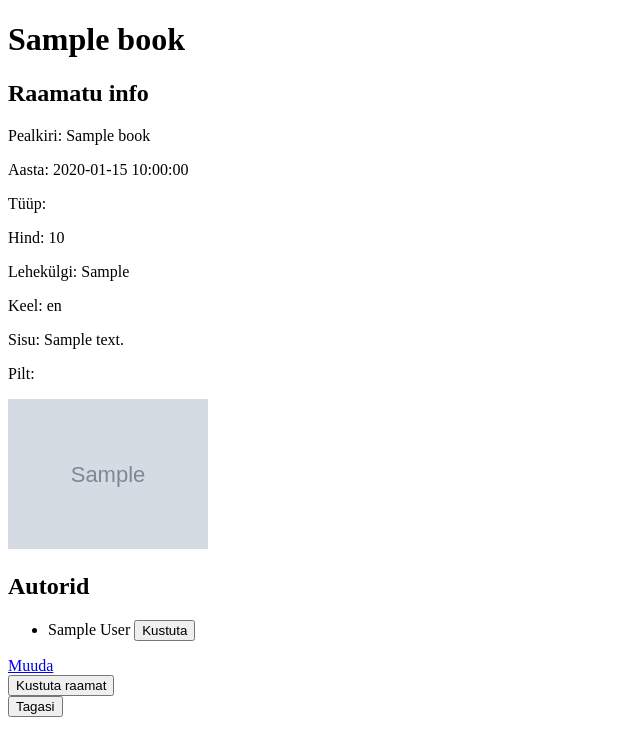
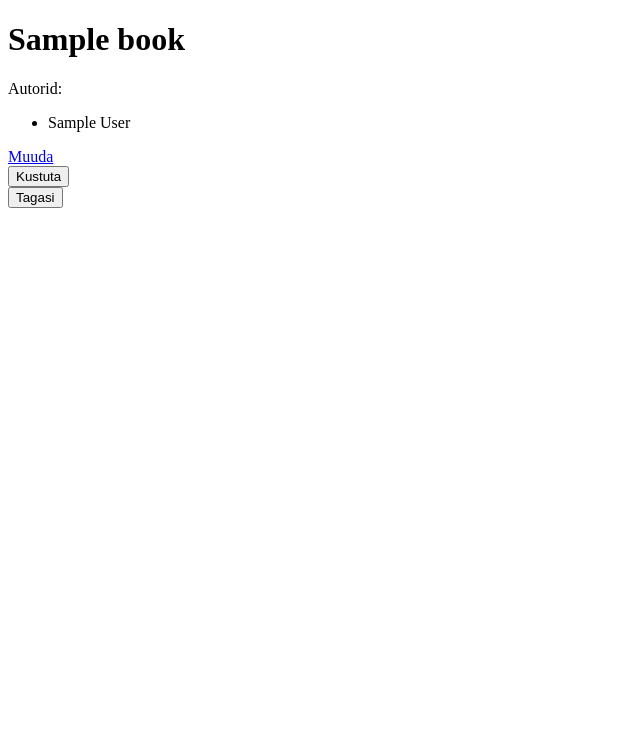
Before and after one commit to Sorel-Haller/ta24-books, a PHP site: page /book.php?id=1 in a window 1280 px wide. Shown: the top 756 px of the page, without its empty margins (0-640 px from the left). Run offline with PHP 8.4, Linux system fonts and the light colour scheme; tables that the repository leaves empty or names only in its code hold one stand-in row (values such as "Sample post"); grey boxes marked "Sample" are stand-in pictures.

Commit message:
Refactor book.php for improved readability and structure

```diff
--- a/book.php
+++ b/book.php
@@ -1,100 +1,24 @@
 <?php
+
 require_once('./connection.php');
 
-// Check if a book ID is provided
-if (!isset($_GET['id']) || !$_GET['id']) {
+if ( !isset($_GET['id']) || !$_GET['id'] ) {
     echo 'Viga: raamatut ei leitud!';
     exit();
 }
 
-$id = (int)$_GET['id'];
+$id = $_GET['id'];
 
-// ------------------------
-// Handle author deletion
-// ------------------------
-if ($_SERVER['REQUEST_METHOD'] === 'POST' && isset($_POST['delete_author'])) {
-    $delete_author_id = (int)$_POST['delete_author'];
-
-    // Remove the link between the book and the author
-    $stmt = $pdo->prepare('DELETE FROM book_authors WHERE book_id = :book_id AND author_id = :author_id');
-    $stmt->execute([
-        'book_id' => $id,
-        'author_id' => $delete_author_id
-    ]);
-
-    // Optional: delete the author if they have no other books
-    $stmt = $pdo->prepare('SELECT COUNT(*) FROM book_authors WHERE author_id = :author_id');
-    $stmt->execute(['author_id' => $delete_author_id]);
-    if ($stmt->fetchColumn() == 0) {
-        $stmt = $pdo->prepare('DELETE FROM authors WHERE id = :id');
-        $stmt->execute(['id' => $delete_author_id]);
-    }
-
-    header("Location: book.php?id=$id");
-    exit();
-}
-
-// ------------------------
-// Handle adding a new author
-// ------------------------
-if ($_SERVER['REQUEST_METHOD'] === 'POST' && isset($_POST['add_author'])) {
-    if (!empty($_POST['first_name']) && !empty($_POST['last_name'])) {
-        // Add author
-        $stmt = $pdo->prepare('INSERT INTO authors (first_name, last_name) VALUES (:first_name, :last_name)');
-        $stmt->execute([
-            'first_name' => $_POST['first_name'],
-            'last_name' => $_POST['last_name']
-        ]);
-
-        // Link author to book
-        $author_id = $pdo->lastInsertId();
-        $stmt = $pdo->prepare('INSERT INTO book_authors (book_id, author_id) VALUES (:book_id, :author_id)');
-        $stmt->execute([
-            'book_id' => $id,
-            'author_id' => $author_id
-        ]);
-
-        echo "<p>Autor lisatud!</p>";
-    }
-}
-if ($_SERVER['REQUEST_METHOD'] === 'POST' && isset($_POST['edit_book'])) {
-    $stmt = $pdo->prepare('UPDATE books SET title = :title, release_date = :release_date, type = :type, price = :price WHERE id = :id');
-    $stmt->execute([
-        'title' => $_POST['title'],
-        'release_date' => $_POST['release_date'],
-        'type' => $_POST['type'],
-        'price' => $_POST['price'],
-        'language' => $_POST['language'],
-        'summary' => $_POST['summary'],
-        'pages' => $_POST['pages'],
-        'id' => $id
-    ]);
-
-    // Optional: show a success message
-    echo "<p>Raamat uuendatud!</p>";
-
-    // Refresh page to show updated info
-    header("Location: book.php?id=$id");
-    exit();
-}
-// ------------------------
-// Fetch book info
-// ------------------------
 $stmt = $pdo->prepare('SELECT * FROM books WHERE id = :id');
 $stmt->execute(['id' => $id]);
 $book = $stmt->fetch();
 
-// ------------------------
-// Fetch authors for this book
-// ------------------------
-$stmt = $pdo->prepare('
-    SELECT a.id, a.first_name, a.last_name
-    FROM book_authors ba
-    LEFT JOIN authors a ON ba.author_id = a.id
-    WHERE ba.book_id = :book_id
-');
+$stmt = $pdo->prepare('SELECT first_name, last_name FROM book_authors ba LEFT JOIN authors a ON ba.author_id = a.id WHERE book_id = :book_id;');
 $stmt->execute(['book_id' => $id]);
 $authors = $stmt->fetchAll();
+
+// var_dump($authors);
+
 ?>
 
 <!DOCTYPE html>
@@ -102,53 +26,29 @@ $authors = $stmt->fetchAll();
 <head>
     <meta charset="UTF-8">
     <meta name="viewport" content="width=device-width, initial-scale=1.0">
-    <title><?= htmlspecialchars($book['title']) ?></title>
+    <title><?= $book['title']; ?></title>
 </head>
 <body>
-    <h1><?= htmlspecialchars($book['title']) ?></h1>
+    <h1><?= $book['title']; ?></h1>
 
-    <!-- Book Info (Read-only) -->
-    <h2>Raamatu info</h2>
-    <p>Pealkiri: <?= htmlspecialchars($book['title']) ?></p>
-    <p>Aasta: <?= htmlspecialchars($book['release_date']) ?></p>
-    <p>Tüüp: <?= htmlspecialchars($book['type']) ?></p>
-    <p>Hind: <?= htmlspecialchars($book['price']) ?></p>
-    <p>Lehekülgi: <?= htmlspecialchars($book['pages']) ?></p>
-    <p>Keel: <?= htmlspecialchars($book['language']) ?></p>
-    <p>Sisu: <?= htmlspecialchars($book['summary']) ?></p>
-    <?php if (!empty($book['cover_path'])): ?>
-        <p>Pilt:</p>
-        <img src="<?= htmlspecialchars($book['cover_path']) ?>" alt="<?= htmlspecialchars($book['title']) ?>" style="max-width:200px; height:auto;">
-    <?php else: ?>
-        <p>Puudub pilt</p>
-    <?php endif; ?>
+    Autorid:
+    <ul>
+<?php foreach ( $authors as $author ) { ?>
+    <li><?= "{$author['first_name']} {$author['last_name']}"; ?></li>
+<?php } ?>
+    </ul>
 
-    <!-- Authors List -->
-    <h2>Autorid</h2>
-    <ul>
-        <?php foreach ($authors as $author): ?>
-            <li>
-                <?= htmlspecialchars($author['first_name'] . ' ' . $author['last_name']) ?>
+    <a href="./edit.php?id=<?= $id; ?>">Muuda</a>
+    <br>
 
-                <!-- Delete Author Form -->
-                <form method="post" style="display:inline;" onsubmit="return confirm('Oled kindel, et tahad kustutada?');">
-                    <input type="hidden" name="delete_author" value="<?= $author['id'] ?>">
-                    <button type="submit">Kustuta</button>
-                </form>
-            </li>
-        <?php endforeach; ?>
-    </ul>
-    <a href="./edit.php?id=<?= $id ?>">Muuda</a>
-    <br>
-    <!-- Delete Book Form -->
-    <form action="./delete.php" method="POST" >
-            <input type="hidden" name="id" value="<?= $id; ?>">
-            <button type="submit" name="action" value="delete" onclick="return confirm('Oled kindel, et tahad kustutada?');">Kustuta raamat</button>
+    <form action="./delete.php" method="post">
+        <input type="hidden" name="id" value="<?= $id; ?>">
+        <button type="submit" name="action" value="delete">Kustuta</button>
     </form>
 
+    <a href="index.php">
+        <button>Tagasi</button>
+    </a>
 
-    <a href="index.php">
-        <button >Tagasi</button>
-    </a>
 </body>
 </html>
```
